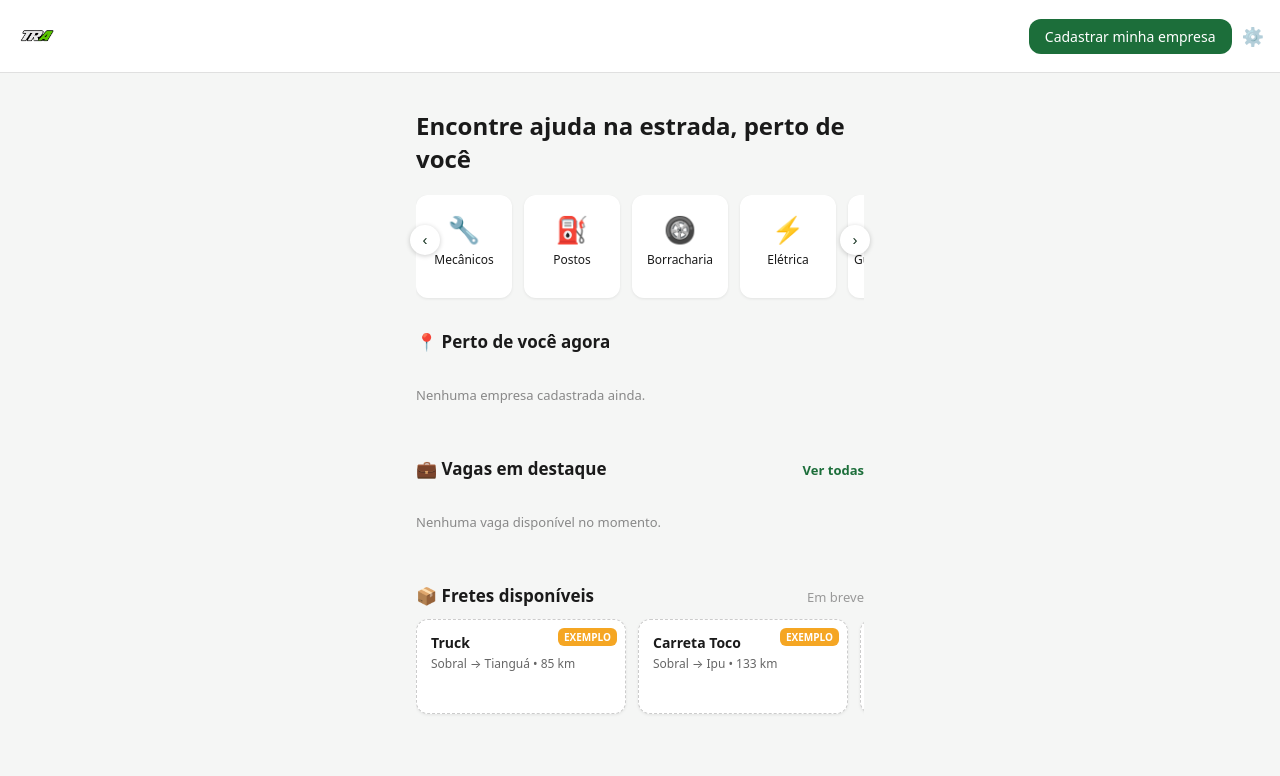
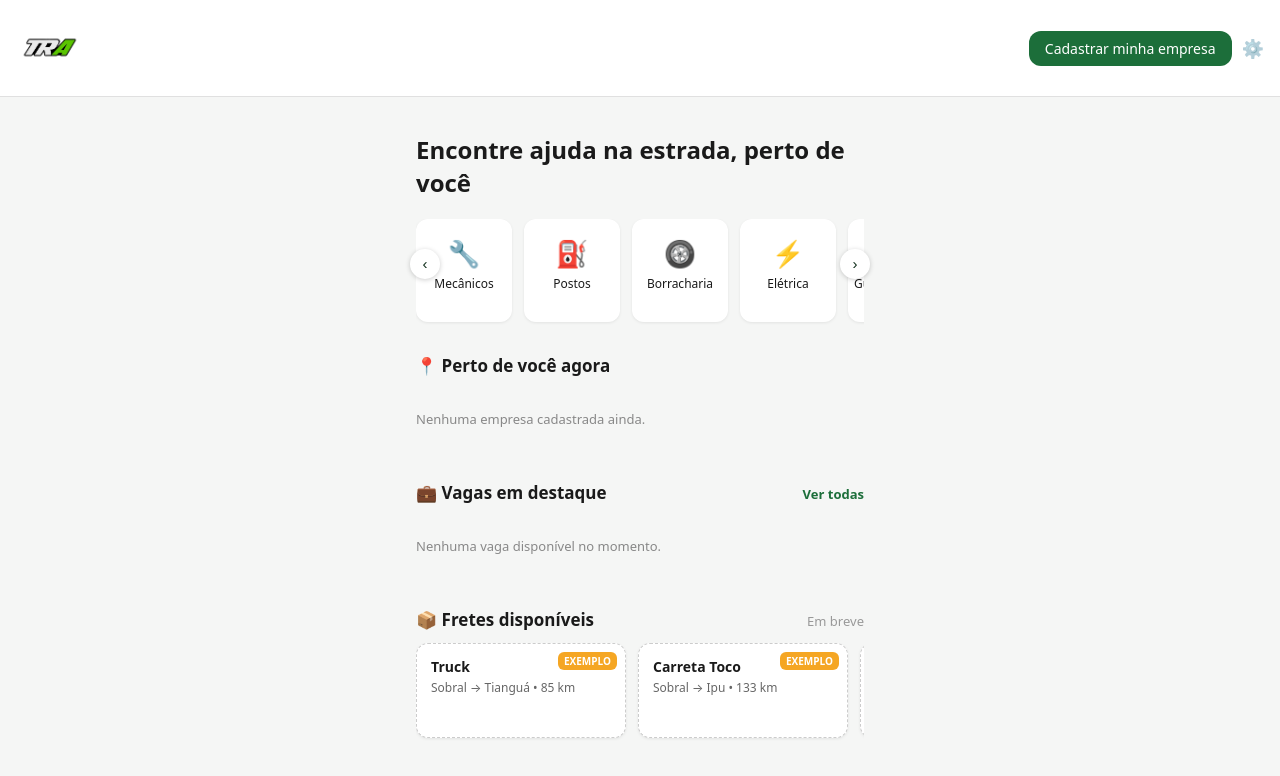
Before and after one commit to jfilhoempresarial-ops/tr.alienigenaV5, a website built with Vite: page index.html in a window 1280 px wide. Built offline with nearby package versions, Linux system fonts and the light colour scheme; some packages are replaced by stand-ins of ours; no server answers; the database is empty.

Commit message:
Increase navbar logo height from 40px to 64px

```diff
--- a/src/styles/base.css
+++ b/src/styles/base.css
@@ -535,7 +535,7 @@ button {
   text-shadow: 0 1px 3px rgba(0, 0, 0, 0.6);
 }
 .navbar__logo-img {
-  height: 40px;
+  height: 64px;
   width: auto;
   display: block;
 }
```
